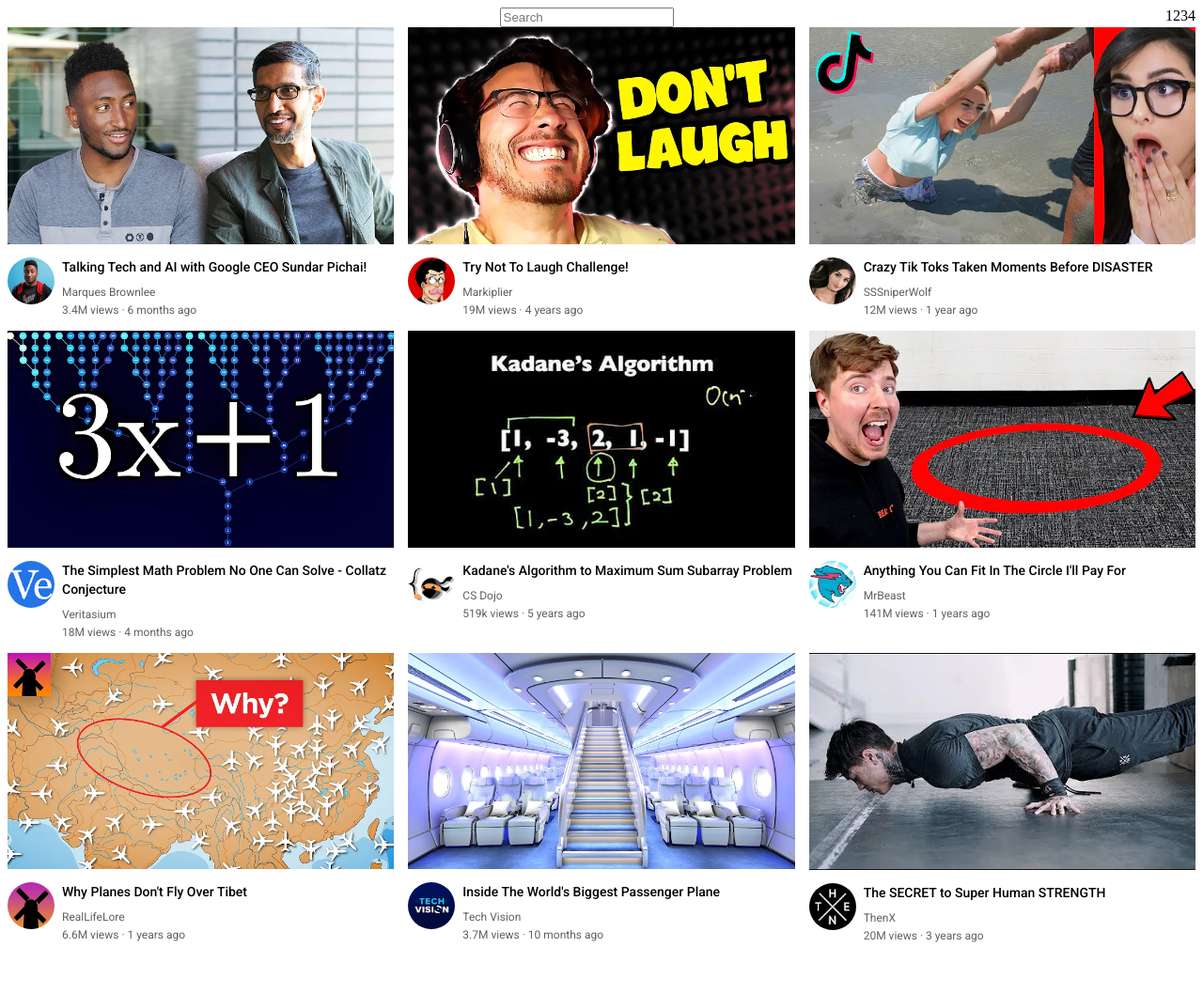
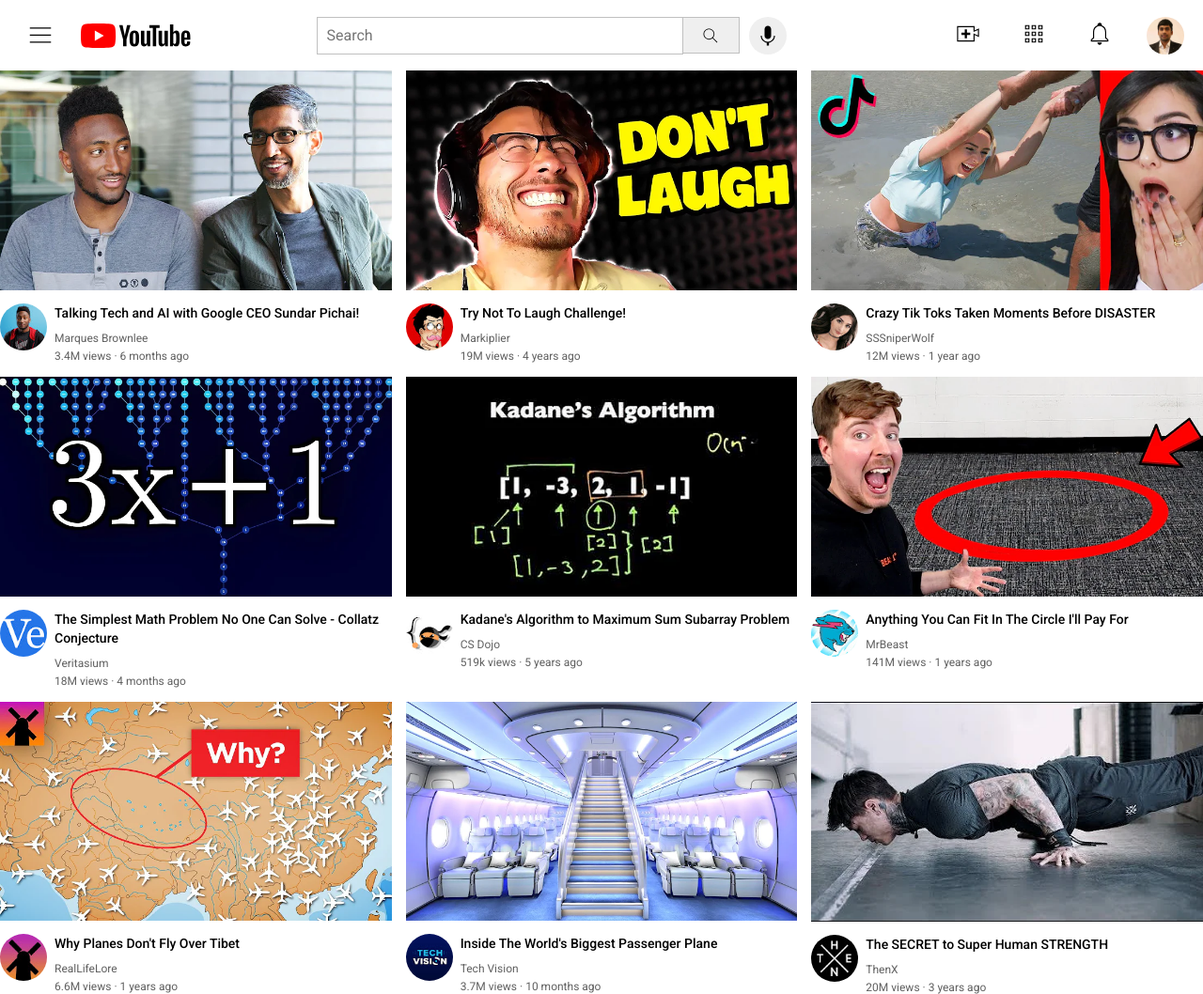
Before and after one commit to vamsivk18/mywebsite, a plain HTML site: page miniprojects/youtube/index.html in a window 1280 px wide. Shown: the whole page at 94% size. Before the commit the page ends 1011 px from the top, so only its background shows below. Drawn offline with Linux system fonts and the light colour scheme.

Commit message:
Create header

```diff
--- a/miniprojects/youtube/index.html
+++ b/miniprojects/youtube/index.html
@@ -8,17 +8,26 @@
     <link rel="preconnect" href="https://fonts.gstatic.com" crossorigin>
     <link href="https://fonts.googleapis.com/css2?family=Roboto:wght@400;500;700&display=swap" rel="stylesheet">
     <link rel="stylesheet" href="styles/youtube.css">
+    <link rel="stylesheet" href="styles/header.css">
 </head>
 <body>
 
     <div class="header">
-        <div class="left-section"></div>
-        <div class="middle-section"><input type="text" placeholder="Search"></div>
+        <div class="left-section">
+            <img class="hamburger-image" src="images/header/hamburger-menu.svg" alt="">
+            <img class="youtube-image" src="images/header/youtube-logo.svg" alt="">
+        </div>
+        <div class="middle-section">
+            <input class="search-bar" type="text" placeholder="Search">
+            <button class="search-icon-button"><img class="search-icon" src="images/header/search.svg" alt=""></button>
+            <button class="voice-search-icon-button"><img class="voice-search-icon" src="images/header/voice-search-icon.svg" alt=""></button>
+
+        </div>
         <div class="right-section">
-            <div>1</div>
-            <div>2</div>
-            <div>3</div>
-            <div>4</div>
+            <button class="b-upload"><img class="img-upload" src="images/header/upload.svg" alt=""></button>
+            <button class="b-apps"><img class="img-apps" src="images/header/youtube-apps.svg" alt=""></button>
+            <button class="b-notifications"><img class="img-notifications" src="images/header/notifications.svg" alt=""></button>
+            <button class="b-profile"><img class="img-profile" src="images/header/profile-pic.jpeg" alt=""></button>
         </div>
     </div>
 
--- /dev/null
+++ b/miniprojects/youtube/styles/header.css
@@ -0,0 +1,91 @@
+.header{
+    display: flex;
+    flex-direction: row;
+    justify-content: space-between;
+    height: 75px;
+}
+.left-section{
+    align-items: center;
+    display: flex;
+    align-items: center;
+}
+.hamburger-image{
+    height: 30px;
+    margin-left: 28px;
+    margin-right: 28px;
+}
+.youtube-image{
+    height: 26px;
+}
+.middle-section{
+    flex: 1;
+    align-items: center;
+    margin-left: 10px;
+    margin-right: 50px;
+    max-width: 500px;
+    display: flex;
+    flex-direction: row;
+    justify-content: end;
+}
+.search-icon-button{
+    width: 60px;
+    height: 39px;
+    border: 1px solid rgb(192,192,192);
+    border-left: none;
+}
+.voice-search-icon{
+    margin-top: 4px;
+}
+.voice-search-icon-button{
+    width: 40px;
+    height: 40px;
+    border-radius: 50%;
+    border: none;
+    margin-left: 10px;
+}
+.search-bar{
+    padding-left: 10px;
+    flex: 1;
+    height: 36px;
+    font-size: 16px;
+    border: 1px solid rgb(192,192,192);
+    box-sizing: inset 1px 2px 3px rba(0,0,0,0.05);
+}
+.search-bar::placeholder{
+    font-family: 'Roboto',Arial, Helvetica, sans-serif;
+    font-size: 16px;
+}
+.search-bar:focus{
+    outline: none;
+    border: 1px solid rgb(10, 150, 250);
+}
+.search-icon{
+    margin-top: 4px;
+    height: 20px;
+}
+.right-section{
+    margin-right: 20px;
+    width: 250px;
+    display: flex;
+    flex-direction: row;
+    justify-content: space-between;
+    align-items: center;
+}
+.b-upload,.b-apps,.b-notifications{
+    width: 40px;
+    height: 40px;
+    background-color: transparent;
+    border: none;
+}
+.b-profile{
+    width: 40px;
+    height: 40px;
+    padding: 0;
+    margin: 0;
+    border: none;
+    background-color: transparent;
+}
+.img-profile{
+    height: 100%;
+    border-radius: 50%;
+}
--- a/miniprojects/youtube/styles/youtube.css
+++ b/miniprojects/youtube/styles/youtube.css
@@ -1,38 +1,6 @@
-.header{
-    display: flex;
-    flex-direction: row;
-    justify-content: space-between;
+body{
+    margin: 0;
 }
-.right-section{
-    display: flex;
-    flex-direction: row;
-    justify-content: right;
-}
-
-
-
-
-
-
-
-
-
-
-
-
-
-
-
-
-
-
-
-
-
-
-
-
-
 .thumbnail{
     width: 100%;
 }
```
Also changed, not shown: miniprojects/youtube/images/header/explore.svg (added), miniprojects/youtube/images/header/hamburger-menu.svg (added), miniprojects/youtube/images/header/home.svg (added), miniprojects/youtube/images/header/library.svg (added), miniprojects/youtube/images/header/notifications.svg (added), miniprojects/youtube/images/header/originals.svg (added), miniprojects/youtube/images/header/profile-pic.jpeg (added), miniprojects/youtube/images/header/search.svg (added), miniprojects/youtube/images/header/subscriptions.svg (added), miniprojects/youtube/images/header/upload.svg (added), miniprojects/youtube/images/header/voice-search-icon.svg (added), miniprojects/youtube/images/header/youtube-apps.svg (added), miniprojects/youtube/images/header/youtube-logo.svg (added), miniprojects/youtube/images/header/youtube-music.svg (added).
